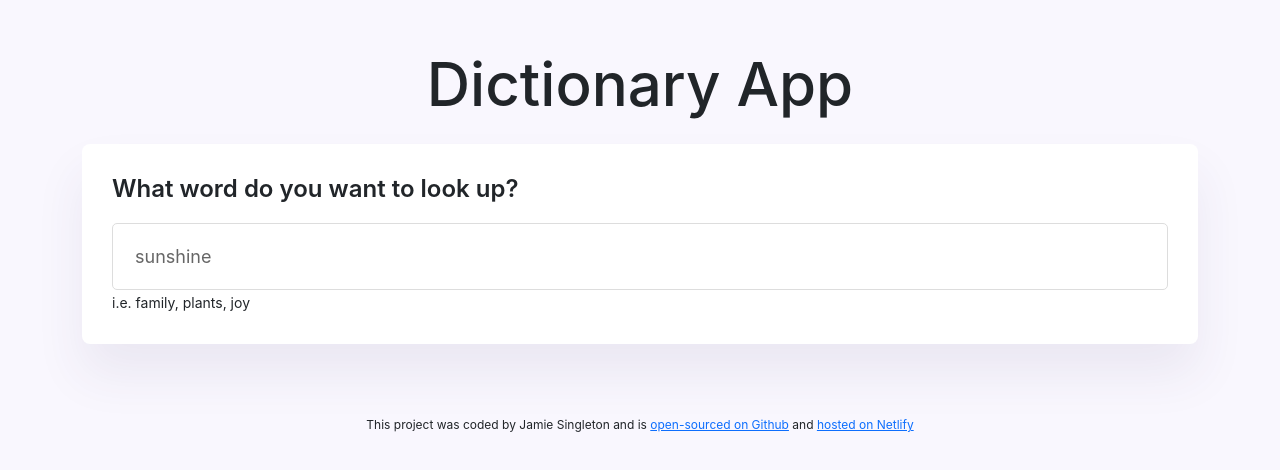
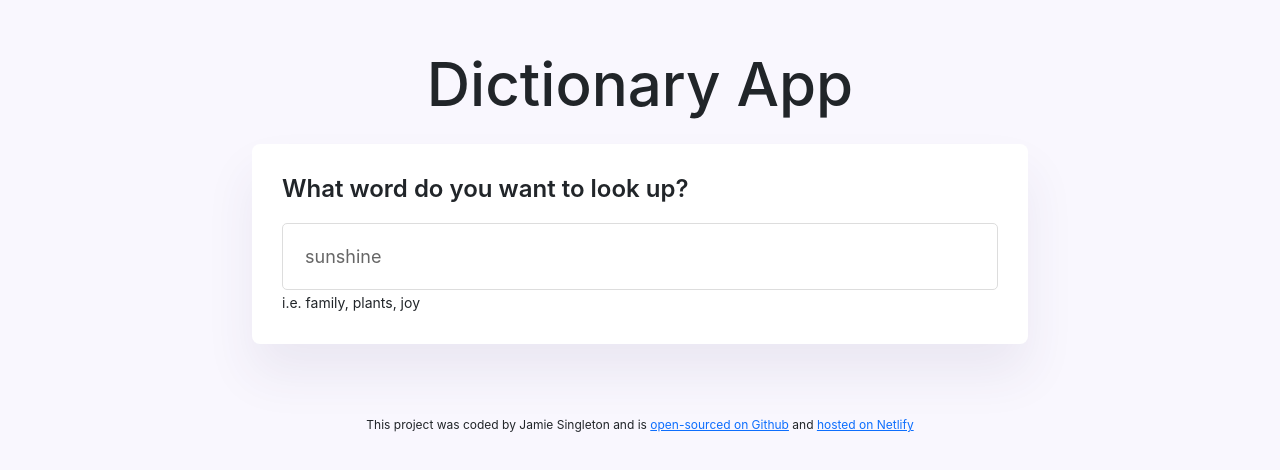
Before and after one commit to JamieS00/dictionary-react, a React (Create React App) app: page / in a window 1280 px wide. Shown: the top 470 px of the page. Built offline with nearby package versions, Linux system fonts and the light colour scheme; no server answers.

Commit message:
updated width of page

```diff
--- a/src/App.css
+++ b/src/App.css
@@ -1,5 +1,7 @@
 .App {
   text-align: center;
+  max-width: 800px;
+  margin: 0 auto;
 }
 h1 {
   text-align: center;
```
